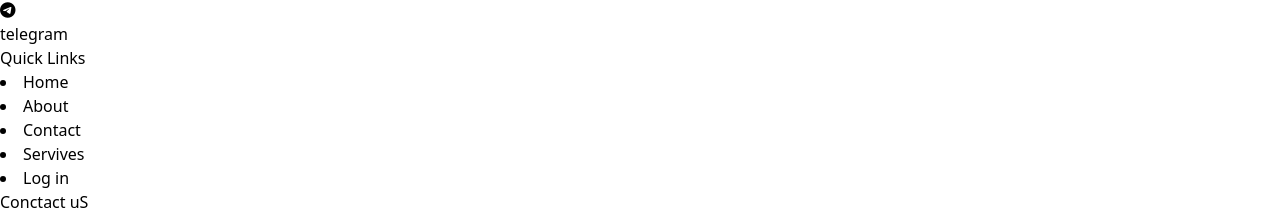
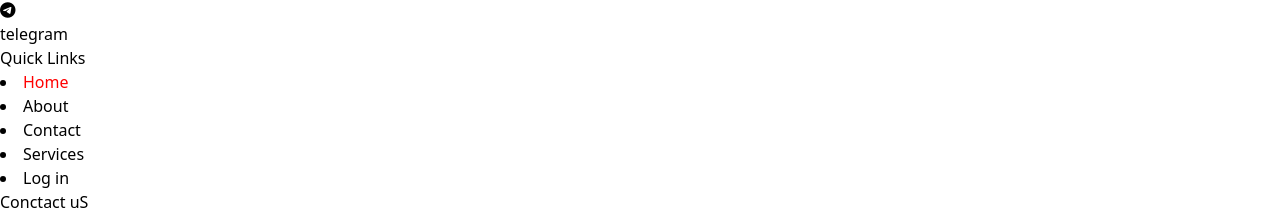
Before and after one commit to rajeQuyyum/multi-page-web, a React (Vite) app: page / in a window 1280 px wide. Shown: the part 918-1134 px from the top of the page. Built offline with nearby package versions, Linux system fonts and the light colour scheme.

Commit message:
add navlink to footer

```diff
--- a/src/pages/Footer.jsx
+++ b/src/pages/Footer.jsx
@@ -1,4 +1,5 @@
 import React from 'react'
+import { NavLink } from 'react-router-dom'
 
 export default function Footer() {
   return (
@@ -35,11 +36,11 @@ export default function Footer() {
 
     <div className='  list-none flex flex-col gap-2 mb-3 w-[150px]'>
       <h1 className='text-2xl'>Quick Links</h1>
-       <li>Home</li>
-       <li>About</li>
-       <li>Contact</li>
-       <li>Servives</li>
-       <li>Log in</li>
+      <li><NavLink to="/">Home</NavLink></li>
+      <li><NavLink to="about">About</NavLink></li>
+      <li><NavLink to="contact">Contact</NavLink></li>
+      <li><NavLink to="services">Services</NavLink></li>
+      <li><NavLink to="log">Log in</NavLink></li>
     </div>
 
     <div className=' list-none flex flex-col ga-2 mb-3 w-[150px]'>
```
